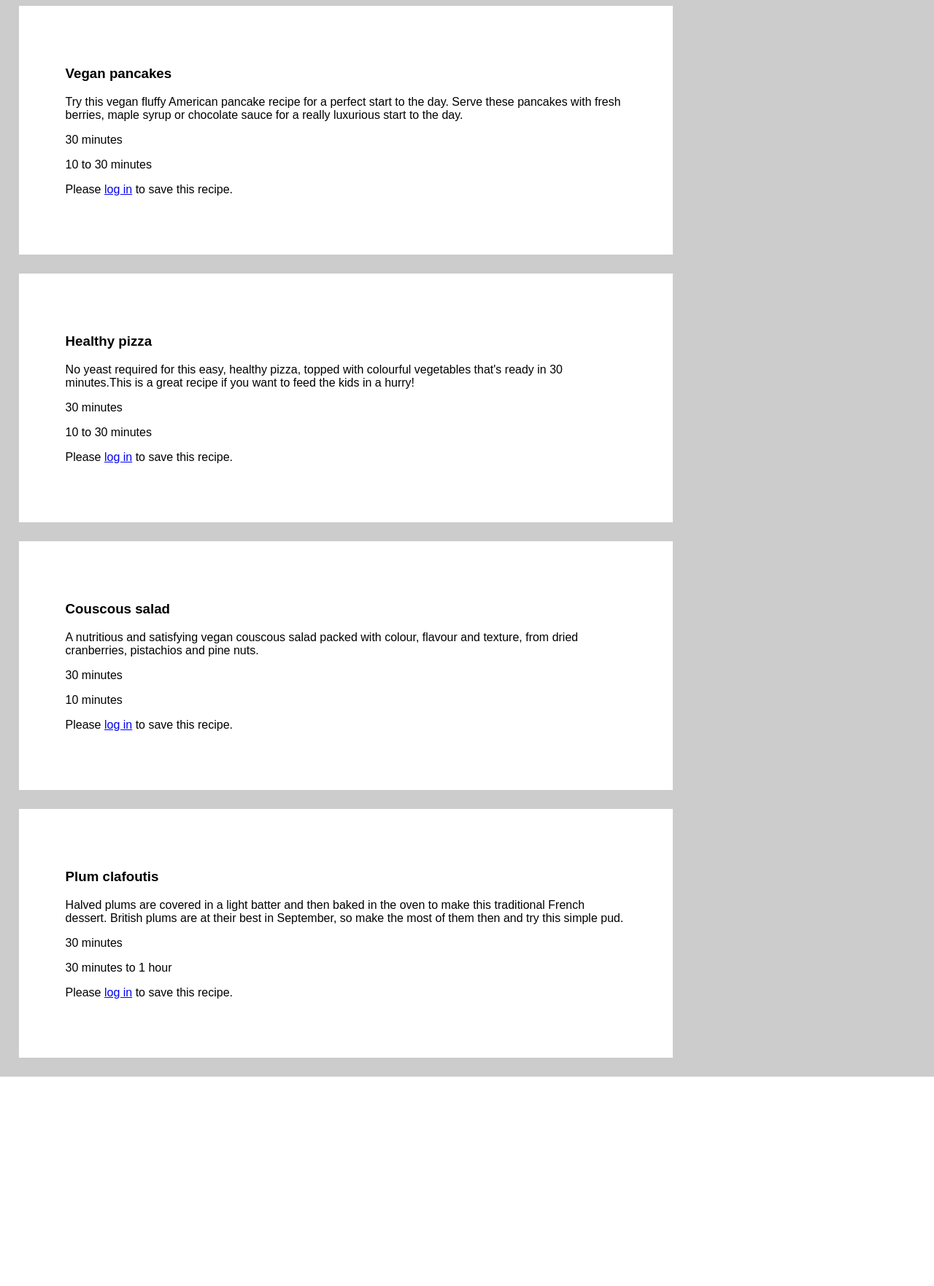
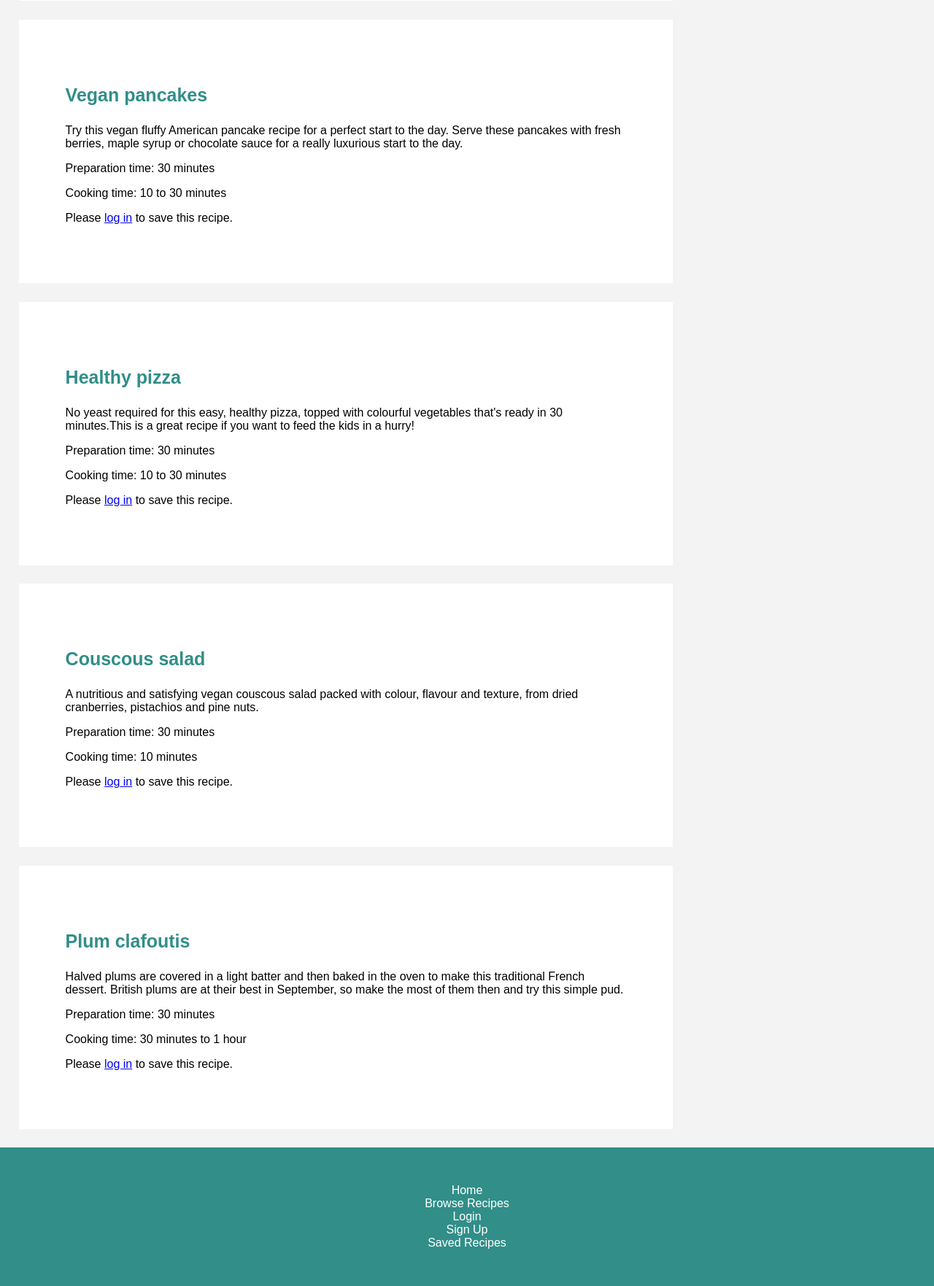
Before and after one commit to chantalmaskell/Recipe_Web_App, a PHP site: page / in a window 1280 px wide. Shown: the part 833-2596 px from the top of the page at 73% size. Before the commit the page ends 2309 px from the top, so only its background shows below. Run offline with PHP 8.4, Linux system fonts and the light colour scheme; data comes from the database, SQL or seed files in the repository.

Commit message:
updates to recipe card styling

```diff
--- a/global.css
+++ b/global.css
@@ -1,17 +1,20 @@
 body {
     font-family: Arial, sans-serif;
-    margin: 0;
     padding: 0;
-    background-color: #cccccc;
+    background-color: #f3f3f3;
+    margin: auto;
   }
 
 .recipe-card {
     padding: 5%;
-    margin: 2%;
     width: 60%;
     background-color: rgb(255, 255, 255);
-    align-items: center;
-    justify-content: center;
+    margin: 2%;
+}
+
+.recipe-card h3 {
+    color: #318e88;
+    font-size: 25px;
 }
 
   .Welcome {
@@ -56,11 +59,15 @@ body {
 
   .Welcome button {
     padding: 8px 15px;
-    background-color: #007BFF;
+    background-color: #318e88;
     color: white;
     border: none;
     border-radius: 5px;
     cursor: pointer;
+  }
+
+  .Welcome button:hover {
+    background-color: #217872;
   }
 
 .secondary-navigation {
@@ -90,11 +97,6 @@ body {
     padding: 10px 20px;
   }
 
-  .secondary-navigation a:hover {
-    background-color: #0056b3;
-    border-radius: 5px;
-  }
-
   .top-menu-navigation {
     background-color: #318e88;
     padding: 10px 0;
@@ -122,7 +124,153 @@ body {
     padding: 10px 20px;
   }
 
-  .top-menu-navigation a:hover {
-    background-color: #555;
+.Login {
+    background-color: #fff;
+    box-shadow: 0 0 10px rgba(0, 0, 0, 0.1);
+    padding: 40px;
     border-radius: 5px;
+    width: 300px;
+    text-align: center;
+}
+
+.Login h1 {
+    margin-bottom: 20px;
+    color: #333;
+}
+
+.Login p {
+    color: #282828;
+    margin: 0;
+    margin-top: 10px;
+}
+
+.Login form {
+    display: flex;
+    flex-direction: column;
+}
+
+.Login div {
+    display: flex;
+    flex-direction: column;
+    margin-bottom: 20px;
+}
+
+.Login label {
+    font-weight: bold;
+    margin-bottom: 5px;
+    color: #555;
+}
+
+.Login input {
+    padding: 10px;
+    border: 1px solid #ccc;
+    border-radius: 3px;
+    font-size: 16px;
+}
+
+.Login button {
+    background-color: #318e88;
+    color: #fff;
+    border: none;
+    padding: 12px 20px;
+    font-size: 16px;
+    cursor: pointer;
+    border-radius: 3px;
+}
+
+.Login button:hover {
+    background-color: #217872;
+}
+
+.Signup {
+    background-color: #fff;
+    box-shadow: 0 0 10px rgba(0, 0, 0, 0.1);
+    padding: 40px;
+    border-radius: 5px;
+    width: 300px;
+    text-align: center;
+}
+
+.Signup h1 {
+    margin-bottom: 20px;
+    color: #333;
+}
+
+.Signup form {
+    display: flex;
+    flex-direction: column;
+}
+
+.Signup div {
+    display: flex;
+    flex-direction: column;
+    margin-bottom: 20px;
+}
+
+.Signup label {
+    font-weight: bold;
+    margin-bottom: 5px;
+    color: #555;
+}
+
+.Signup input {
+    padding: 10px;
+    border: 1px solid #ccc;
+    border-radius: 3px;
+    font-size: 16px;
+}
+
+.Signup button {
+    background-color: #318e88;
+    color: #fff;
+    border: none;
+    padding: 12px 20px;
+    font-size: 16px;
+    cursor: pointer;
+    border-radius: 3px;
+}
+
+.Signup button:hover {
+    background-color: #217872;
+}
+
+main {
+    padding-bottom: 60px;
   }
+
+  footer {
+    margin: auto;
+    position: relative;
+    bottom: 0;
+    width: 100%;
+    background-color: #318e88;
+    color: #fff;
+    padding: 15px 0;
+    text-decoration: none;
+    list-style: none;
+    padding: 0;
+    display: flex;
+    justify-content: center;
+  }
+
+  .footer-content {
+    text-align: center;
+  }
+
+  .footer-content p {
+    font-size: 14px;
+  }
+
+  footer a {
+    color: #ffffff;
+    text-decoration: none;
+  }
+
+  footer ul {
+    list-style: none;
+    margin: 0;
+    padding: 0;
+    justify-content: right;
+    padding: 50px;
+    display: block;
+  }
--- a/index.php
+++ b/index.php
@@ -110,10 +110,10 @@ if (isset($_GET['action']) && $_GET['action'] === 'remove_recipe') {
             while ($recipe = $result->fetch_assoc()) {
                 // Display the recipe information as needed recipe details (description, ingredients, etc.)
                 echo "<div class='recipe-card'>";
-                echo "<h3>" . $recipe['Name'] . "</h3>";
+                echo "<h3>". $recipe['Name'] . "</h3>";
                 echo "<p>" . $recipe['Description'] . "</p>";
-                echo "<p>" . $recipe['Prep_time'] . "</p>";
-                echo "<p>" . $recipe['Cook_time'] . "</p>";
+                echo "<p>Preparation time: " . $recipe['Prep_time'] . "</p>";
+                echo "<p>Cooking time: " . $recipe['Cook_time'] . "</p>";
 
                 // Check if the user is logged in and show the "Save" or "Remove" button accordingly
                 if (isUserLoggedIn()) {
@@ -147,5 +147,16 @@ if (isset($_GET['action']) && $_GET['action'] === 'remove_recipe') {
     <!-- Include the external script.js file -->
     <script src="script.js"></script>
 
+    <footer>
+      <div class="footer-content">
+        <ul class="footer-links">
+          <li><a href="#">Home</a></li>
+          <li><a href="#">Browse Recipes</a></li>
+          <li><a href="#">Login</a></li>
+          <li><a href="#">Sign Up</a></li>
+          <li><a href="#">Saved Recipes</a></li>
+        </ul>
+      </div>
+    </footer>
 </body>
 </html>
--- a/primary-navigation.php
+++ b/primary-navigation.php
@@ -1,7 +1,12 @@
 <nav class="top-menu-navigation">
     <ul>
         <li><a href="index.php">Home</a></li>
-        <li><a href="about.php">About</a></li>
-        <li><a href="contact.php">Contact</a></li>
+        <li><a href="####">Browse Recipes</a></li>
+        <?php if (isset($_SESSION["user_id"])) : ?>
+                <li><a href="logout.php">Log out</a></li>
+            <?php else : ?>
+                <li><a href="login_page.php">Log In</a></li>
+                <li><a href="signup_form.html">Sign Up</a></li>
+            <?php endif; ?>
     </ul>
 </nav>
--- a/secondary-navigation.php
+++ b/secondary-navigation.php
@@ -1,13 +1,9 @@
 <nav class="secondary-navigation">
         <ul>
-            <li><a href="index.php">Home</a></li>
-            <li><a href="recipes.php">Recipes</a></li>
-            <li><a href="favorites.php">Favorites</a></li>
-            <?php if (isset($_SESSION["user_id"])) : ?>
-                <li><a href="logout.php">Log out</a></li>
-            <?php else : ?>
-                <li><a href="login_page.php">Log In</a></li>
-                <li><a href="signup_form.html">Sign Up</a></li>
-            <?php endif; ?>
+            <li><a href="####">Pasta</a></li>
+            <li><a href="####">Healthy</a></li>
+            <li><a href="####">Vegan</a></li>
+            <li><a href="####">Mediteranian</a></li>
+            <li><a href="savedRecipes.php">Saved Recipes</a></li>
         </ul>
     </nav>
```
Also changed, not shown: footer.php (added, +16 -0 lines), login_page.php (+6 -5 lines), signup_form.html (+12 -9 lines).
